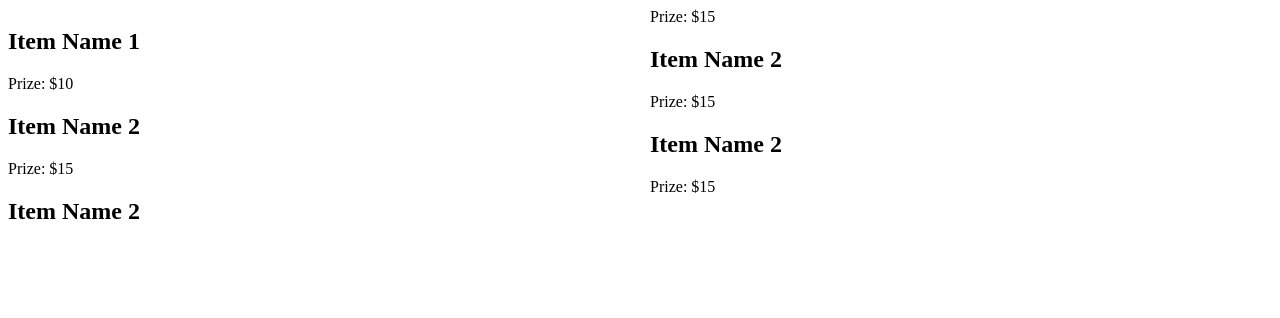
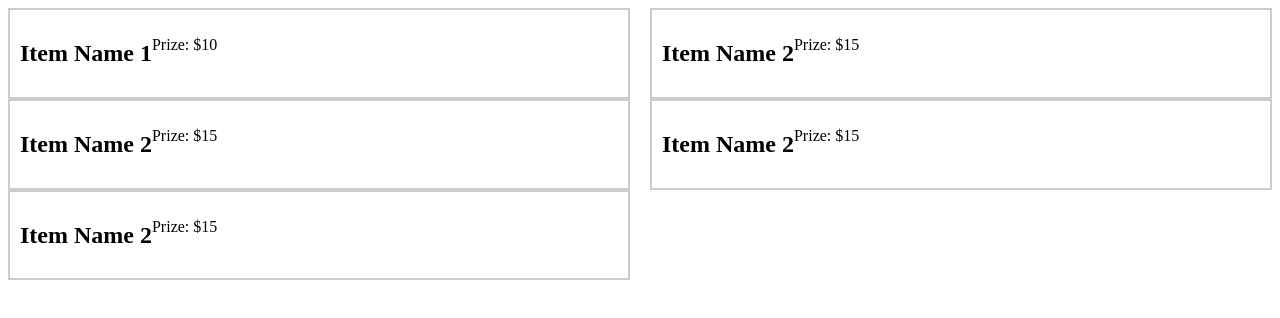
Before and after one commit to Eridiant/items, a plain HTML site: page index.html in a window 1280 px wide. Drawn offline with Linux system fonts and the light colour scheme.

Commit message:
Update index.html

```diff
--- a/index.html
+++ b/index.html
@@ -14,10 +14,10 @@
     }
 
     .item {
-/*         width: calc(50% - 10px);
-        margin-bottom: 20px;
-        border: 1px solid #ccc;
-        padding: 10px; */
+        display: flex;
+        flex-wrap: wrap;
+        border: 2px solid #ccc;
+        padding: 10px;
     }
 </style>
 </head>
```
